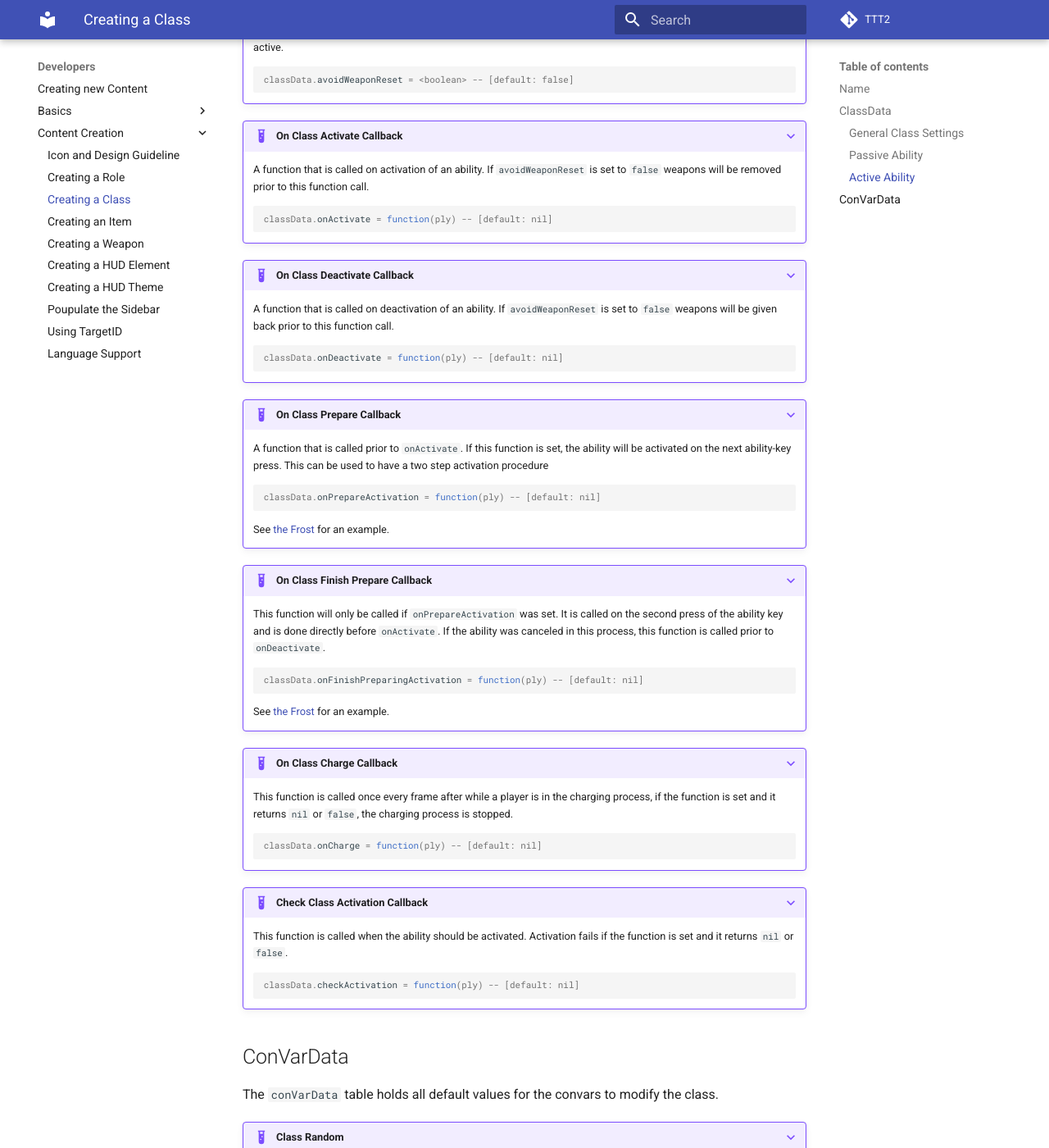
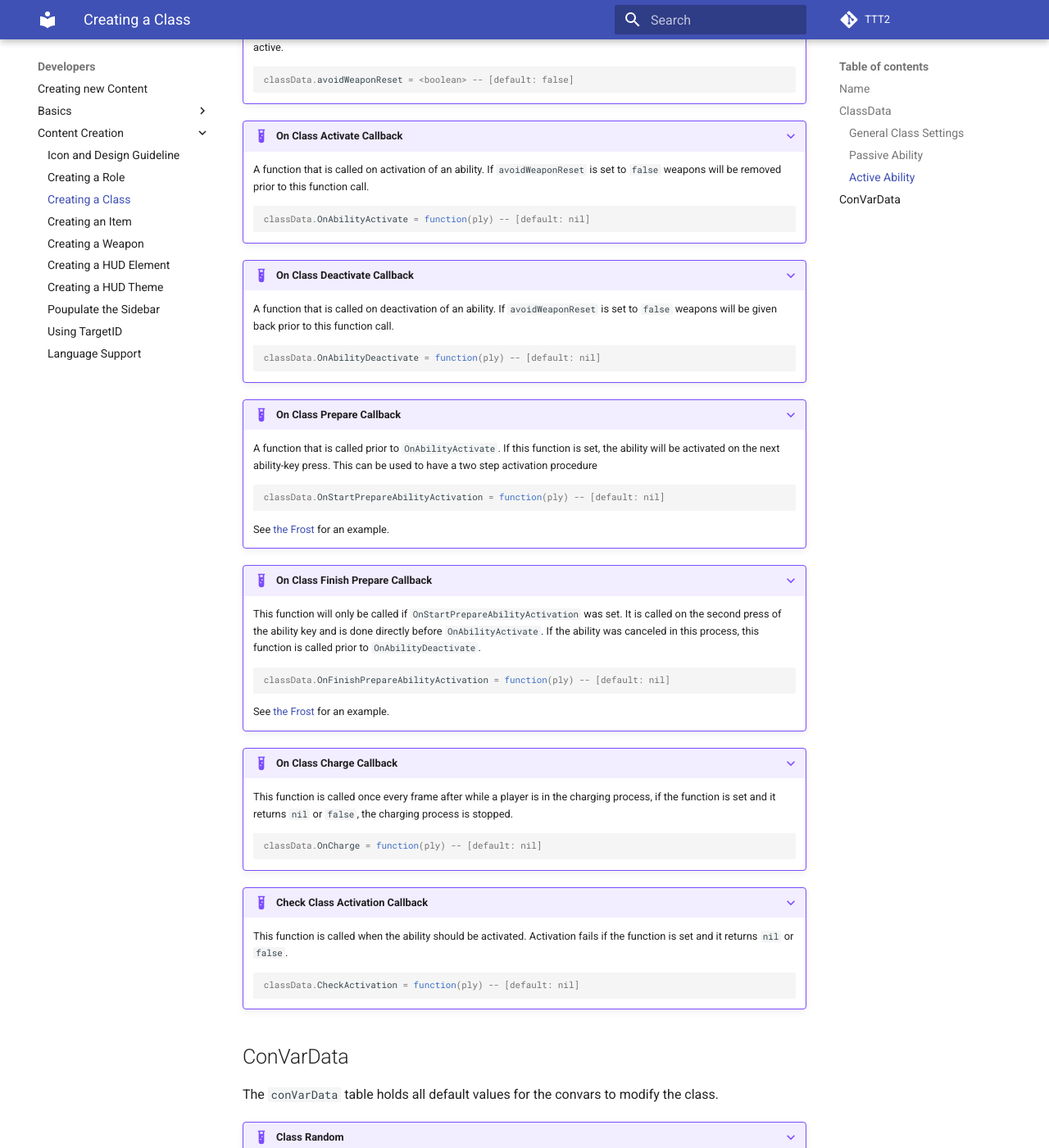
Before and after one commit to TTT-2/docs, an MkDocs documentation site: the page built from docs/developers/content-creation/creating-a-class.md, in a window 1280 px wide and 1400 px high, scrolled down 4509 px. Shown: the whole window at 82% size. Built offline with MkDocs 1.6.1 and Material for MkDocs 9.7.7, drawn with Linux system fonts in a browser that asks for light colours; comment, search, counter and statistics services are not loaded; some of the changed text lies outside the part shown.

Commit message:
updated function names

````diff
--- a/docs/developers/content-creation/creating-a-class.md
+++ b/docs/developers/content-creation/creating-a-class.md
@@ -185,30 +185,30 @@ The `classData` argument is a table that contains all the important class settin
     A function that is called on activation of an ability. If `avoidWeaponReset` is set to `false` weapons will be removed prior to this function call.
 
     ```lua
-    classData.onActivate = function(ply) -- [default: nil]
+    classData.OnAbilityActivate = function(ply) -- [default: nil]
     ```
 
 ???+ example "On Class Deactivate Callback"
     A function that is called on deactivation of an ability. If `avoidWeaponReset` is set to `false` weapons will be given back prior to this function call.
 
     ```lua
-    classData.onDeactivate = function(ply) -- [default: nil]
+    classData.OnAbilityDeactivate = function(ply) -- [default: nil]
     ```
 
 ???+ example "On Class Prepare Callback"
-    A function that is called prior to `onActivate`. If this function is set, the ability will be activated on the next ability-key press. This can be used to have a two step activation procedure
+    A function that is called prior to `OnAbilityActivate`. If this function is set, the ability will be activated on the next ability-key press. This can be used to have a two step activation procedure
 
     ```lua
-    classData.onPrepareActivation = function(ply) -- [default: nil]
+    classData.OnStartPrepareAbilityActivation = function(ply) -- [default: nil]
     ```
 
     See [the Frost](https://github.com/TTT-2/ttt2h-pack-default/blob/master/lua/classes/classes/class_frost.lua) for an example.
 
 ???+ example "On Class Finish Prepare Callback"
-    This function will only be called if `onPrepareActivation` was set. It is called on the second press of the ability key and is done directly before `onActivate`. If the ability was canceled in this process, this function is called prior to `onDeactivate`.
+    This function will only be called if `OnStartPrepareAbilityActivation` was set. It is called on the second press of the ability key and is done directly before `OnAbilityActivate`. If the ability was canceled in this process, this function is called prior to `OnAbilityDeactivate`.
 
     ```lua
-    classData.onFinishPreparingActivation = function(ply) -- [default: nil]
+    classData.OnFinishPrepareAbilityActivation = function(ply) -- [default: nil]
     ```
 
     See [the Frost](https://github.com/TTT-2/ttt2h-pack-default/blob/master/lua/classes/classes/class_frost.lua) for an example.
@@ -218,14 +218,14 @@ The `classData` argument is a table that contains all the important class settin
     This function is called once every frame after while a player is in the charging process, if the function is set and it returns `nil` or `false`, the charging process is stopped.
 
     ```lua
-    classData.onCharge = function(ply) -- [default: nil]
+    classData.OnCharge = function(ply) -- [default: nil]
     ```
 
 ???+ example "Check Class Activation Callback"
     This function is called when the ability should be activated. Activation fails if the function is set and it returns `nil` or `false`.
 
     ```lua
-    classData.checkActivation = function(ply) -- [default: nil]
+    classData.CheckActivation = function(ply) -- [default: nil]
     ```
 
 ## ConVarData
````
Also changed, not shown: other parts of docs/developers/content-creation/creating-a-class.md (+2 -2 lines).
